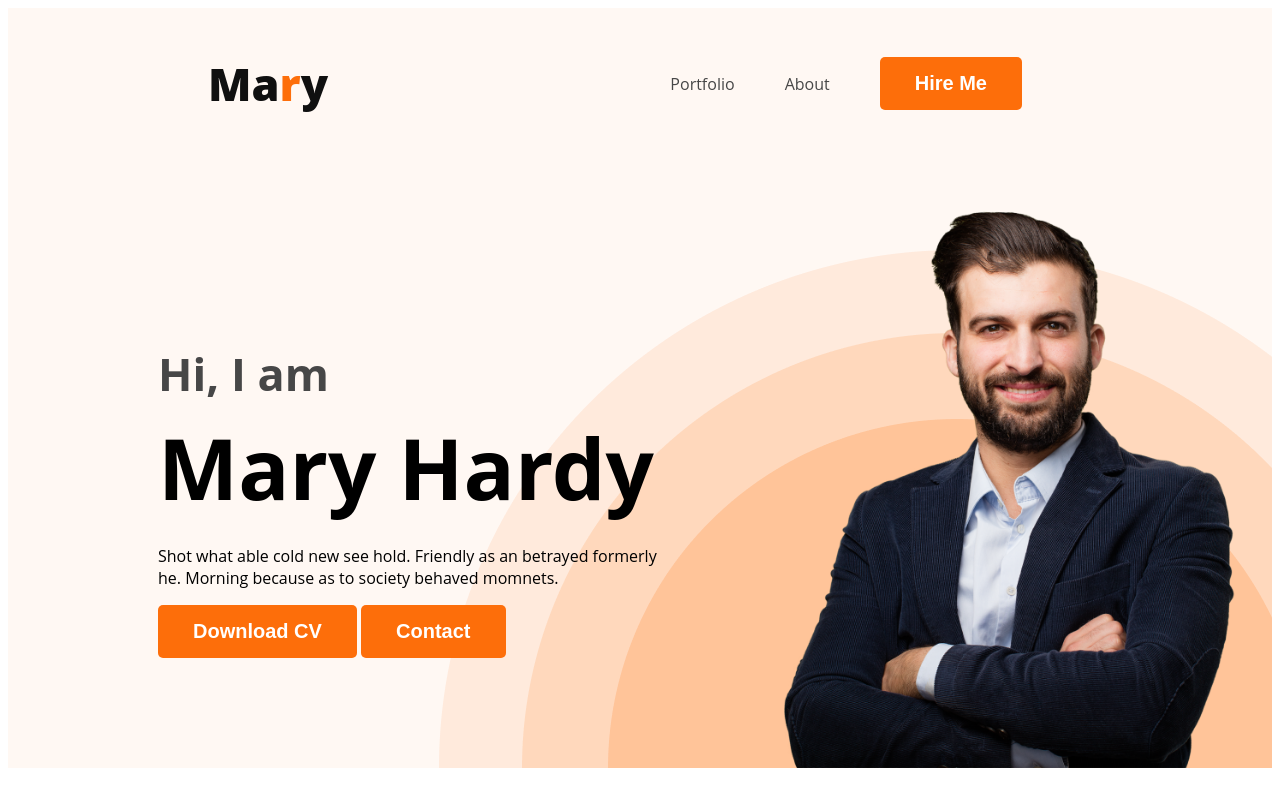
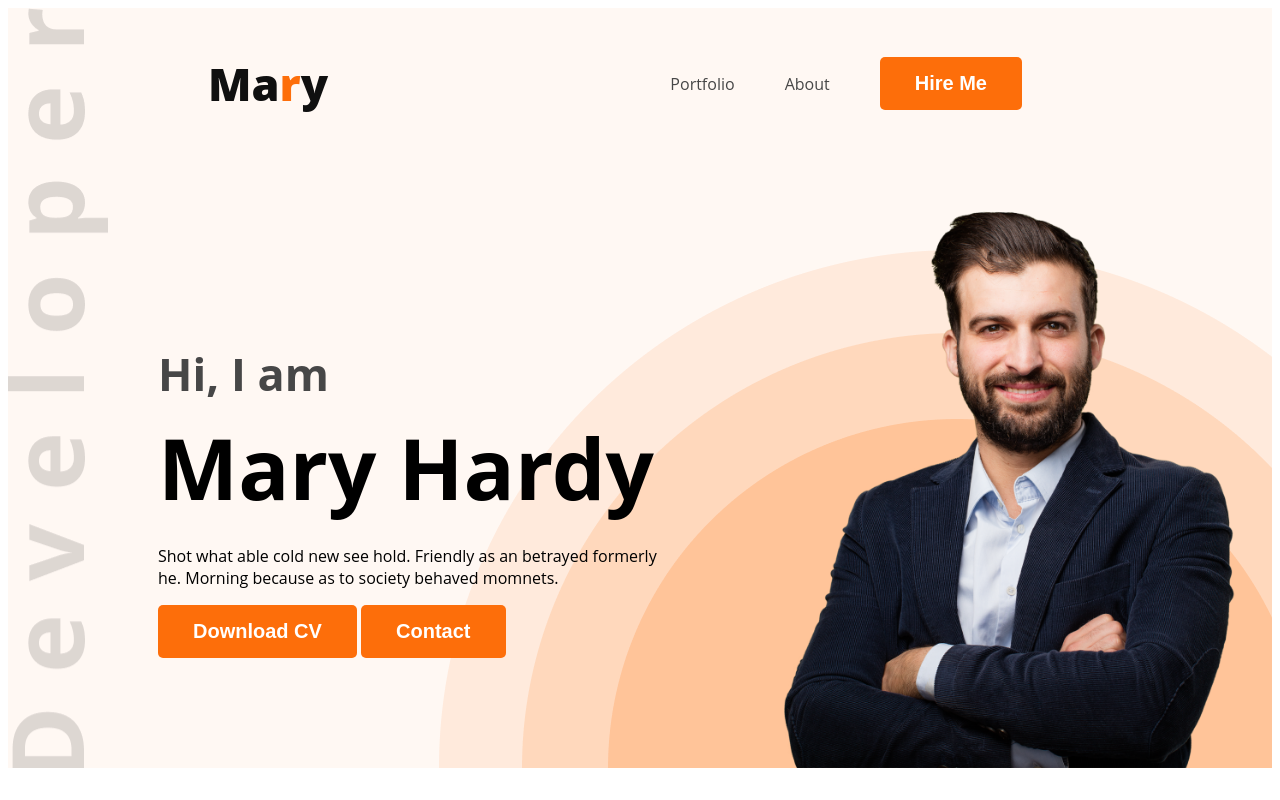
Before and after one commit to mashrafisarkar02/portfolio, a plain HTML site: page index.html in a window 1280 px wide. Shown: the top 800 px of the page. Drawn offline with Linux system fonts and the light colour scheme.

Commit message:
developer image

```diff
--- a/style.css
+++ b/style.css
@@ -54,9 +54,9 @@ body{
  }
  .header{
    background-color: #fff8f3;
-   background-image: url(/images/header_bg.png);
+   background-image: url('/images/header_bg.png'), url('/images/developer.png');
    background-repeat: no-repeat;
-   background-position: bottom right;
+   background-position: bottom right, top left;
  }
  .banner{
    padding: 30px 30px 0px 150px;
```
